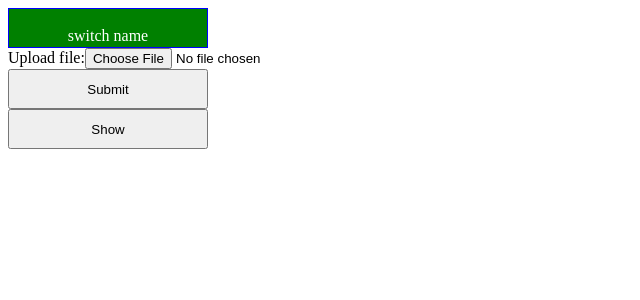
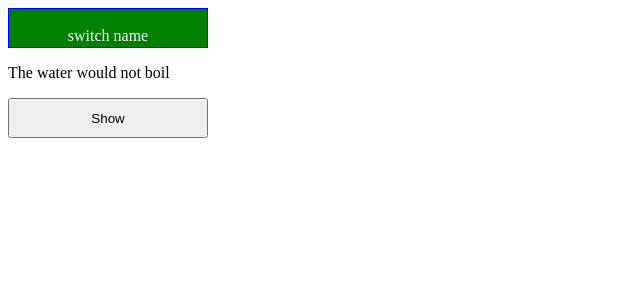
Before and after one commit to SRILAKSHMI576/React_Learnigs, a React (Create React App) app: page / in a window 1280 px wide. Shown: the top 300 px of the page, without its empty margins (0-640 px from the left). Built offline with nearby package versions, Linux system fonts and the light colour scheme.

Commit message:
Create a boilingVerdict component

```diff
--- a/src/App.js
+++ b/src/App.js
@@ -13,6 +13,7 @@ import HiddenButtonLogic from "./HiddenTask/HiddenButtonLogic";
 import Form from "./Components/Form";
 import OnSelect from "./Components/Select";
 import InputFile from "./Components/InputFile";
+import BoilingVerdict from "./Temperature/BoilingVerdict";
 
 // import Result from "./UdemyAssignment1/Result";
 // import SecondResult from "./UdemyAssignment2/SecondResult";
@@ -139,7 +140,8 @@ class App extends React.Component {
         {/* <SecondResult /> */}
         {/* <Form /> */}
         {/* <OnSelect /> */}
-        <InputFile />
+        {/* <InputFile /> */}
+        <BoilingVerdict />
         <HiddenButtonLogic />
       </div>
     );
--- /dev/null
+++ b/src/Temperature/BoilingVerdict.js
@@ -0,0 +1,10 @@
+import React from "react";
+
+function BoilingVerdict(props) {
+  if (props.celcius >= 100) {
+    return <p>The water would boil</p>;
+  } else {
+    return <p>The water would not boil</p>;
+  }
+}
+export default BoilingVerdict;
```
